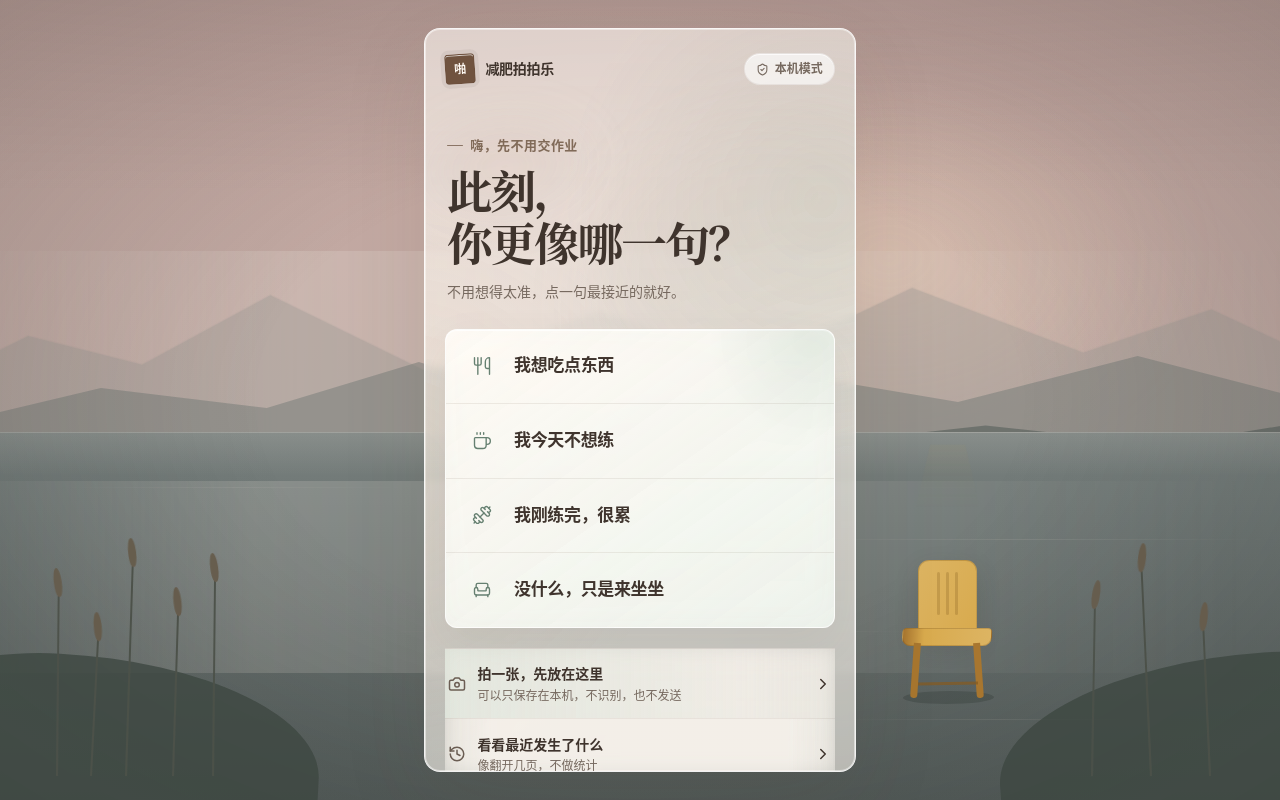
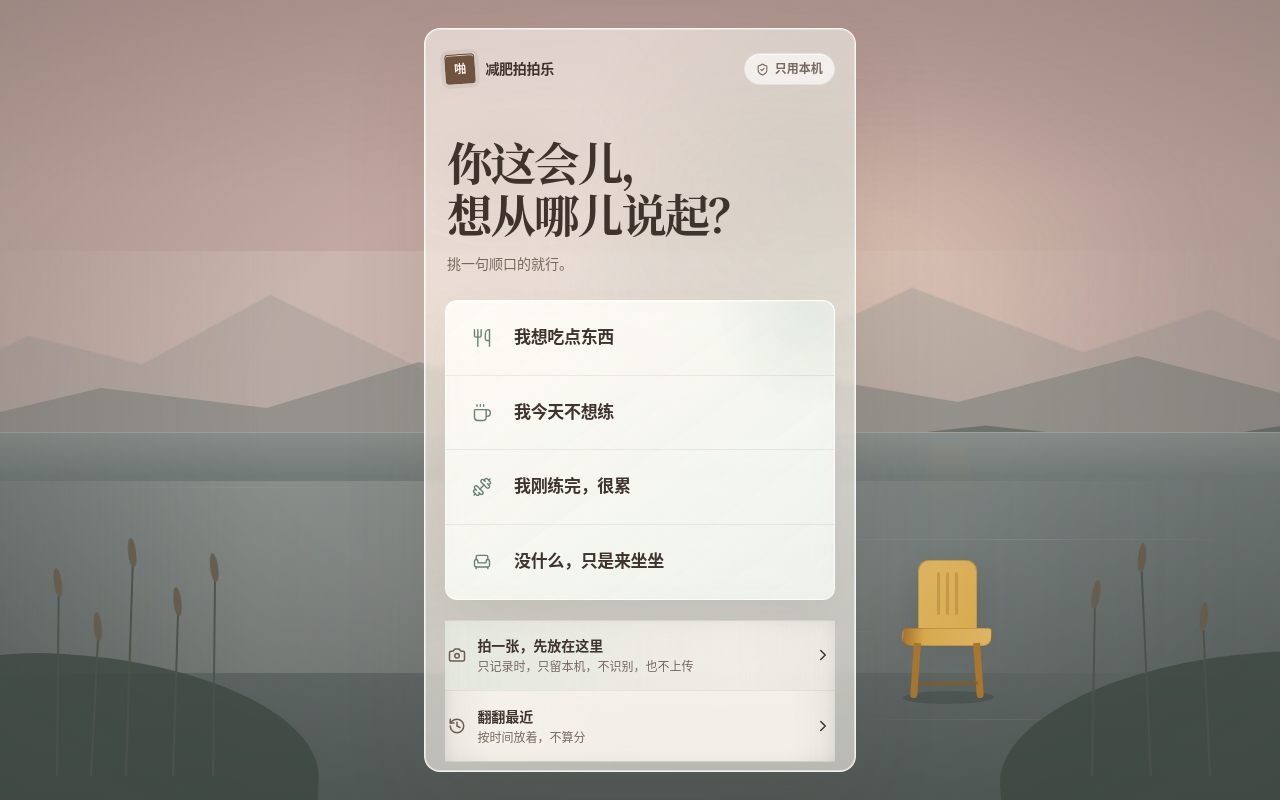
Before and after one commit to oukeming64-tech/different-diary, a Next.js app: page / in a window 1280 px wide. Built offline with nearby package versions, Linux system fonts and the light colour scheme.

Commit message:
Refine homepage copy with living prose

```diff
--- a/app/editorial.css
+++ b/app/editorial.css
@@ -133,14 +133,6 @@ body {
   font-size: clamp(2.4rem, 10.5vw, 2.85rem);
   font-weight: 600;
   line-height: 1.14;
-}
-
-.soft-kicker-mark {
-  background: #8b7566;
-  border-radius: 999px;
-  display: inline-block;
-  height: 1px;
-  width: 1rem;
 }
 
 .state-index,
--- a/app/layout.tsx
+++ b/app/layout.tsx
@@ -23,7 +23,7 @@ export const metadata: Metadata = {
     type: "website",
     locale: "zh_CN",
     title: "减肥拍拍乐｜先接住你，再说别的",
-    description: "此刻，你更像哪一句？一个只在本机的非审判陪伴工具。",
+    description: "你这会儿，想从哪儿说起？一个只用本机的生活陪伴工具。",
     images: [
       {
         url: "/og.png",
@@ -36,7 +36,7 @@ export const metadata: Metadata = {
   twitter: {
     card: "summary_large_image",
     title: "减肥拍拍乐｜先接住你，再说别的",
-    description: "此刻，你更像哪一句？一个只在本机的非审判陪伴工具。",
+    description: "你这会儿，想从哪儿说起？一个只用本机的生活陪伴工具。",
     images: ["/og.png"],
   },
 };
--- a/app/page.tsx
+++ b/app/page.tsx
@@ -575,21 +575,17 @@ export default function Home() {
               </div>
               <span className="local-pill">
                 <ShieldCheck size={13} aria-hidden="true" />
-                {storageReady ? "只在本机" : "本机模式"}
+                {storageReady ? "只在本机" : "只用本机"}
               </span>
             </header>
 
             <div className="home-intro motion-hero">
-              <p className="soft-kicker">
-                <span className="soft-kicker-mark" aria-hidden="true" />
-                嗨，先不用交作业
-              </p>
               <h1>
-                <span>此刻，</span>
+                <span>你这会儿，</span>
                 <br />
-                <span>你更像哪一句？</span>
+                <span>想从哪儿说起？</span>
               </h1>
-              <p>不用想得太准，点一句最接近的就好。</p>
+              <p>挑一句顺口的就行。</p>
             </div>
 
             {storageError && (
@@ -638,7 +634,7 @@ export default function Home() {
                 </span>
                 <span>
                   <strong>拍一张，先放在这里</strong>
-                  <small>可以只保存在本机，不识别，也不发送</small>
+                  <small>只记录时，只留本机，不识别，也不上传</small>
                 </span>
                 <ChevronRight size={18} aria-hidden="true" />
               </button>
@@ -648,17 +644,12 @@ export default function Home() {
                   <History size={18} />
                 </span>
                 <span>
-                  <strong>看看最近发生了什么</strong>
-                  <small>像翻开几页，不做统计</small>
+                  <strong>翻翻最近</strong>
+                  <small>按时间放着，不算分</small>
                 </span>
                 <ChevronRight size={18} aria-hidden="true" />
               </button>
             </nav>
-
-            <footer className="local-note">
-              <span aria-hidden="true" />
-              记录只留在这台设备上
-            </footer>
           </div>
         )}
 
```
Also changed, not shown: public/og.png, 3 other files (tests, documents, lock files or other folders).
